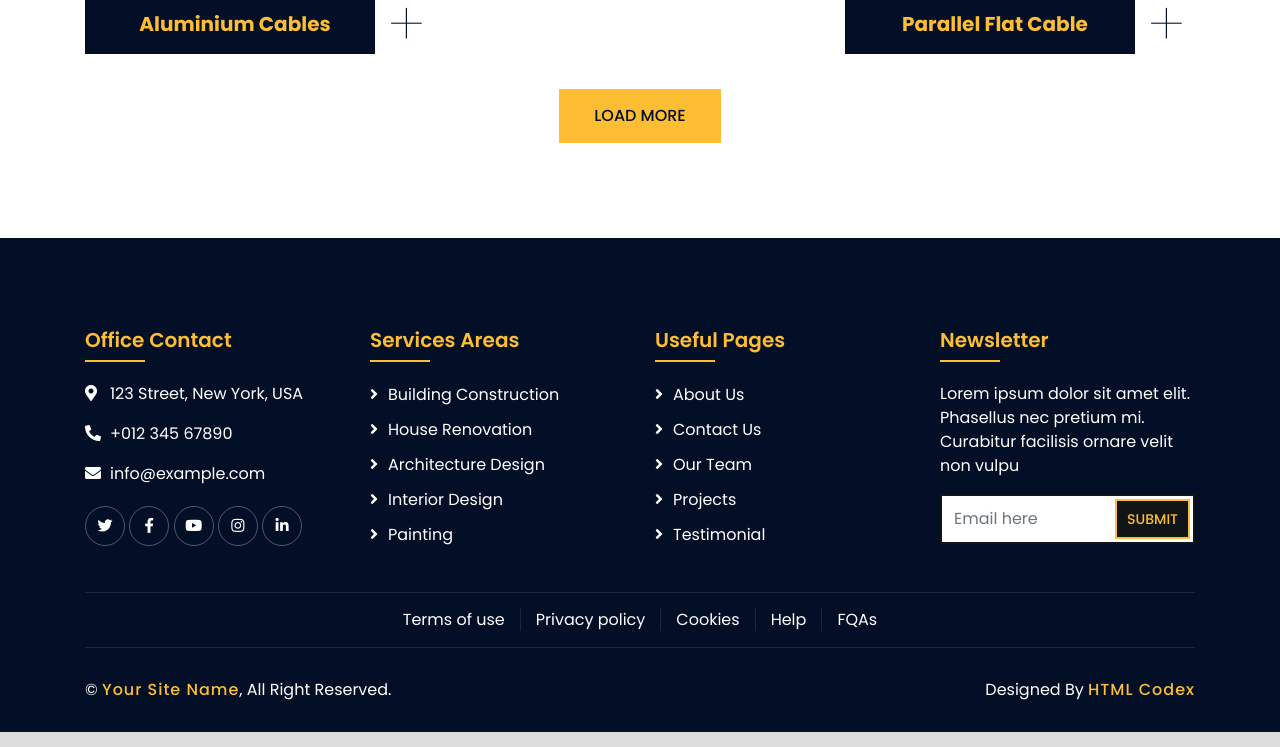
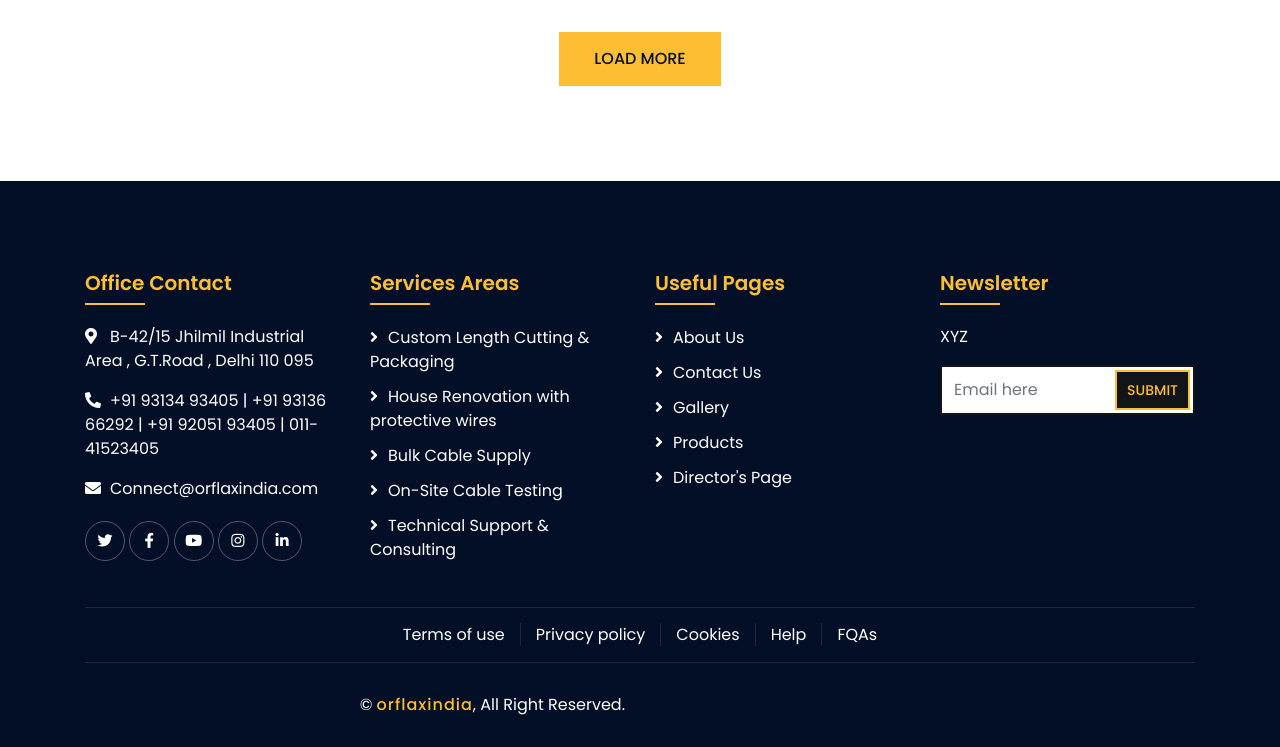
Before and after one commit to dhurvasaxena/IMPOSTERS-, a plain HTML site: page portfolio.html in a window 1280 px wide. Shown: the part 1529-2276 px from the top of the page. Drawn offline with nearby package versions, Linux system fonts and the light colour scheme.

Commit message:
products page updates

```diff
--- a/portfolio.html
+++ b/portfolio.html
@@ -138,6 +138,7 @@
 
                         <h2>Visit Our Products</h2>
                     </div>
+                    <!--
                     <div class="row">
                         <div class="col-12">
                             <ul id="portfolio-flters">
@@ -148,6 +149,7 @@
                             </ul>
                         </div>
                     </div>
+                -->
                     <div class="row portfolio-container">
                         <div class="col-lg-4 col-md-6 col-sm-12 portfolio-item first wow fadeInUp" data-wow-delay="0.1s">
                             <div class="portfolio-warp">
@@ -257,9 +259,9 @@
                         <div class="col-md-6 col-lg-3">
                             <div class="footer-contact">
                                 <h2>Office Contact</h2>
-                                <p><i class="fa fa-map-marker-alt"></i>123 Street, New York, USA</p>
-                                <p><i class="fa fa-phone-alt"></i>+012 345 67890</p>
-                                <p><i class="fa fa-envelope"></i>info@example.com</p>
+                                <p><i class="fa fa-map-marker-alt"></i>B-42/15 Jhilmil Industrial Area , G.T.Road , Delhi 110 095</p>
+                                <p><i class="fa fa-phone-alt"></i>+91 93134 93405 | +91 93136 66292 | +91 92051 93405 | 011-41523405</p>
+                                <p><i class="fa fa-envelope"></i>Connect@orflaxindia.com</p>
                                 <div class="footer-social">
                                     <a href=""><i class="fab fa-twitter"></i></a>
                                     <a href=""><i class="fab fa-facebook-f"></i></a>
@@ -272,28 +274,28 @@
                         <div class="col-md-6 col-lg-3">
                             <div class="footer-link">
                                 <h2>Services Areas</h2>
-                                <a href="">Building Construction</a>
-                                <a href="">House Renovation</a>
-                                <a href="">Architecture Design</a>
-                                <a href="">Interior Design</a>
-                                <a href="">Painting</a>
+                                <a href="">Custom Length Cutting & Packaging</a>
+                                <a href="">House Renovation with protective wires</a>
+                                <a href="">Bulk Cable Supply</a>
+                                <a href="">On-Site Cable Testing</a>
+                                <a href="">Technical Support & Consulting</a>
                             </div>
                         </div>
                         <div class="col-md-6 col-lg-3">
                             <div class="footer-link">
                                 <h2>Useful Pages</h2>
-                                <a href="">About Us</a>
-                                <a href="">Contact Us</a>
-                                <a href="">Our Team</a>
-                                <a href="">Projects</a>
-                                <a href="">Testimonial</a>
+                                <a href="about.html">About Us</a>
+                                <a href="contact.html">Contact Us</a>
+                                <a href="service.html">Gallery</a>
+                                <a href="portfolio.html">Products</a>
+                                <a href="team.html">Director's Page</a>
                             </div>
                         </div>
                         <div class="col-md-6 col-lg-3">
                             <div class="newsletter">
                                 <h2>Newsletter</h2>
                                 <p>
-                                    Lorem ipsum dolor sit amet elit. Phasellus nec pretium mi. Curabitur facilisis ornare velit non vulpu
+                                    XYZ
                                 </p>
                                 <div class="form">
                                     <input class="form-control" placeholder="Email here">
@@ -315,10 +317,7 @@
                 <div class="container copyright">
                     <div class="row">
                         <div class="col-md-6">
-                            <p>&copy; <a href="#">Your Site Name</a>, All Right Reserved.</p>
-                        </div>
-                        <div class="col-md-6">
-                            <p>Designed By <a href="https://htmlcodex.com">HTML Codex</a></p>
+                            <p>&copy; <a href="#">orflaxindia</a>, All Right Reserved.</p>
                         </div>
                     </div>
                 </div>
```
